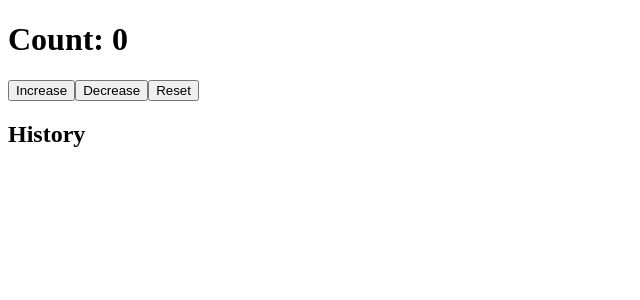
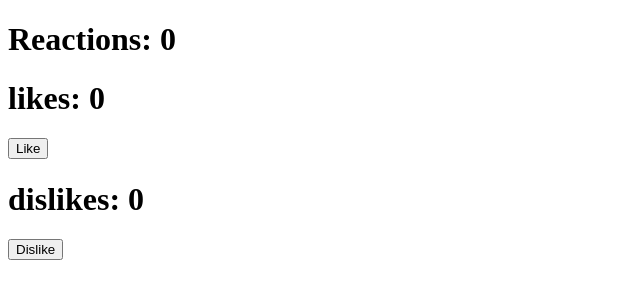
Before and after one commit to ds-arunkumar/ReactProject2, a React (Vite) app: page / in a window 1280 px wide. Shown: the top 300 px of the page, without its empty margins (0-640 px from the left). Built offline with nearby package versions, Linux system fonts and the light colour scheme.

Commit message:
lifting the state up

```diff
--- a/src/App.jsx
+++ b/src/App.jsx
@@ -1,47 +1,33 @@
-import { useReducer } from "react";
+import Like from "./components/Like";
+import Dislike from "./components/Dislike";
+import { useCallback, useState } from "react";
 
-const intialState = {
-  count: 0,
-  history:[]
-};
+const App = () => {
+  const [likes, setLikes] = useState(0);
+  const [dislikes, setDislikes] = useState(0);
 
-const reducer = (state, action) => {
-  switch(action.type){
-    case'PLUS':
-    return{
-      count:state.count+1,
-      history: [...state.history, 'PLUS']
+  const onlike =(like)=>{
+    setLikes(like)
   }
-    case'MINUS':
-    return{
-      count: state.count - 1,
-      history: [...state.history, 'MINUS']
 
+  const onDislike = (dislike)=>{
+    setDislikes(dislike)
   }
-    case'RESET':
-    return{
-      count:0,
-      history: [...state.history, 'RESET']
 
-    }
-    default:
-      return state;
-  }
-}
-const App = () => {
-  const [state, dispatch] = useReducer(reducer,  intialState);
 
+
+
+    console.log('Rendering App...');
 
     return (
         <div>
-          <h1>Count: {state.count}</h1>
-          <button onClick={() => dispatch({ type: "PLUS" })}>Increase</button>
-          <button onClick={()=>dispatch({type:"MINUS"})}>Decrease</button>
-          <button onClick={()=>dispatch({type: "RESET"})}>Reset</button>
-          <h2>History</h2>
-            {
-                state.history.join(', ')
-            }
+            <h1>Reactions: {likes + dislikes}</h1>
+            <Like
+            onLike = {onlike}
+            />
+            <Dislike
+            onDislike = {onDislike}
+             />
         </div>
     )
 }
--- /dev/null
+++ b/src/components/Dislike.jsx
@@ -0,0 +1,19 @@
+import {  useState } from "react";
+const Dislike = ({onDislike}) => {
+    const [dislikes, setDislikes] = useState(0);
+    const handleDislike = () => {
+      setDislikes(dislikes + 1);
+      onDislike(dislikes + 1);
+  }
+
+    console.log('Rendering Dislike...');
+
+    return (
+        <>
+            <h1>dislikes: {dislikes}</h1>
+            <button onClick={handleDislike}>Dislike</button>
+        </>
+    )
+}
+
+export default Dislike
--- /dev/null
+++ b/src/components/Like.jsx
@@ -0,0 +1,18 @@
+import {  useState } from "react";
+const Like = ({onLike}) => {
+    const [likes, setLikes] = useState(0);
+    const handleLike = () => {
+      setLikes(likes + 1);
+      onLike(likes + 1);
+  }
+
+    console.log('Rendering Like...');
+
+    return (
+        <>
+            <h1>likes: {likes}</h1>
+            <button onClick={handleLike}>Like</button>
+        </>
+    )
+}
+export default Like;
```
Lines whose indentation alone changed are shown as unchanged.
